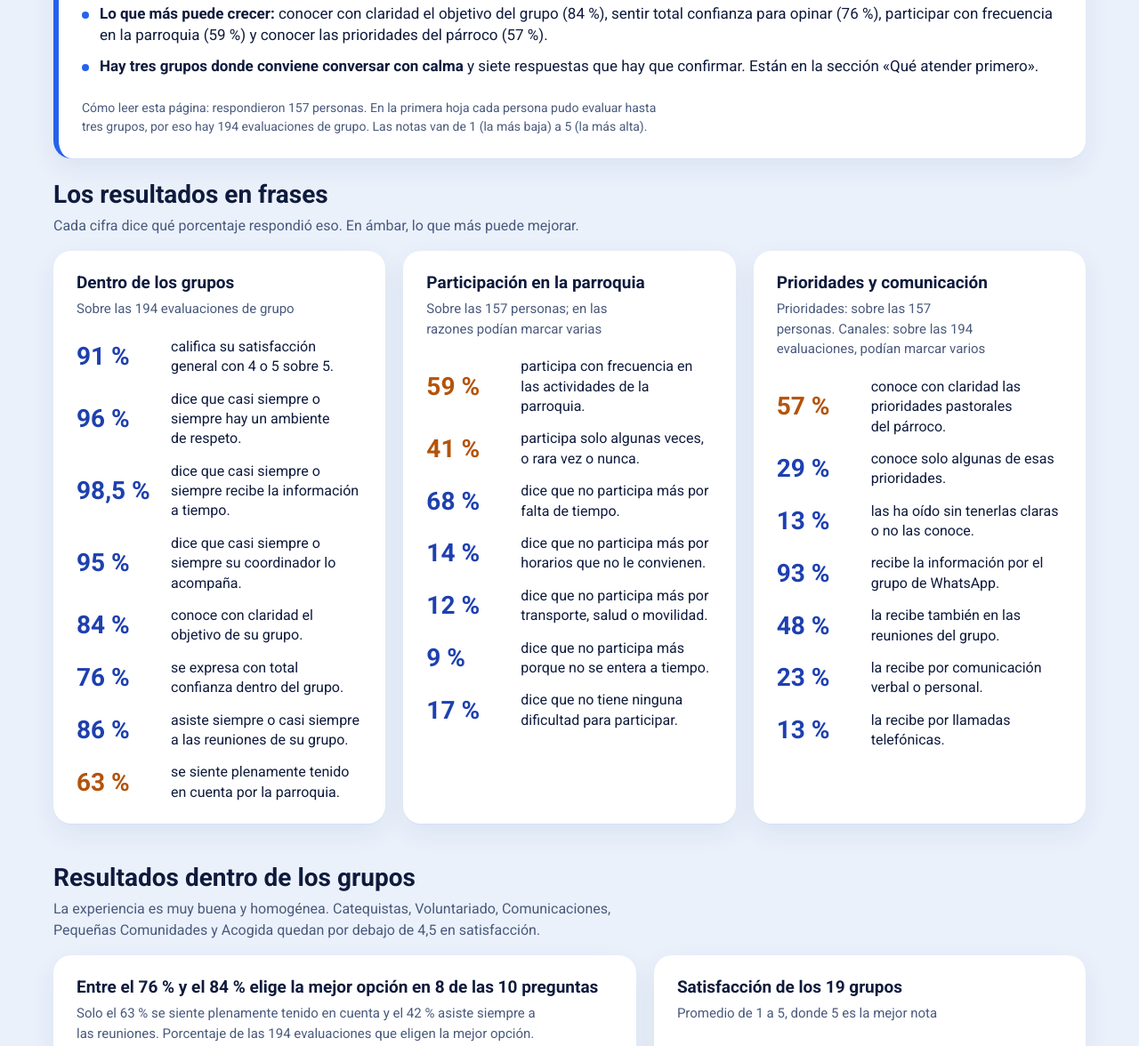
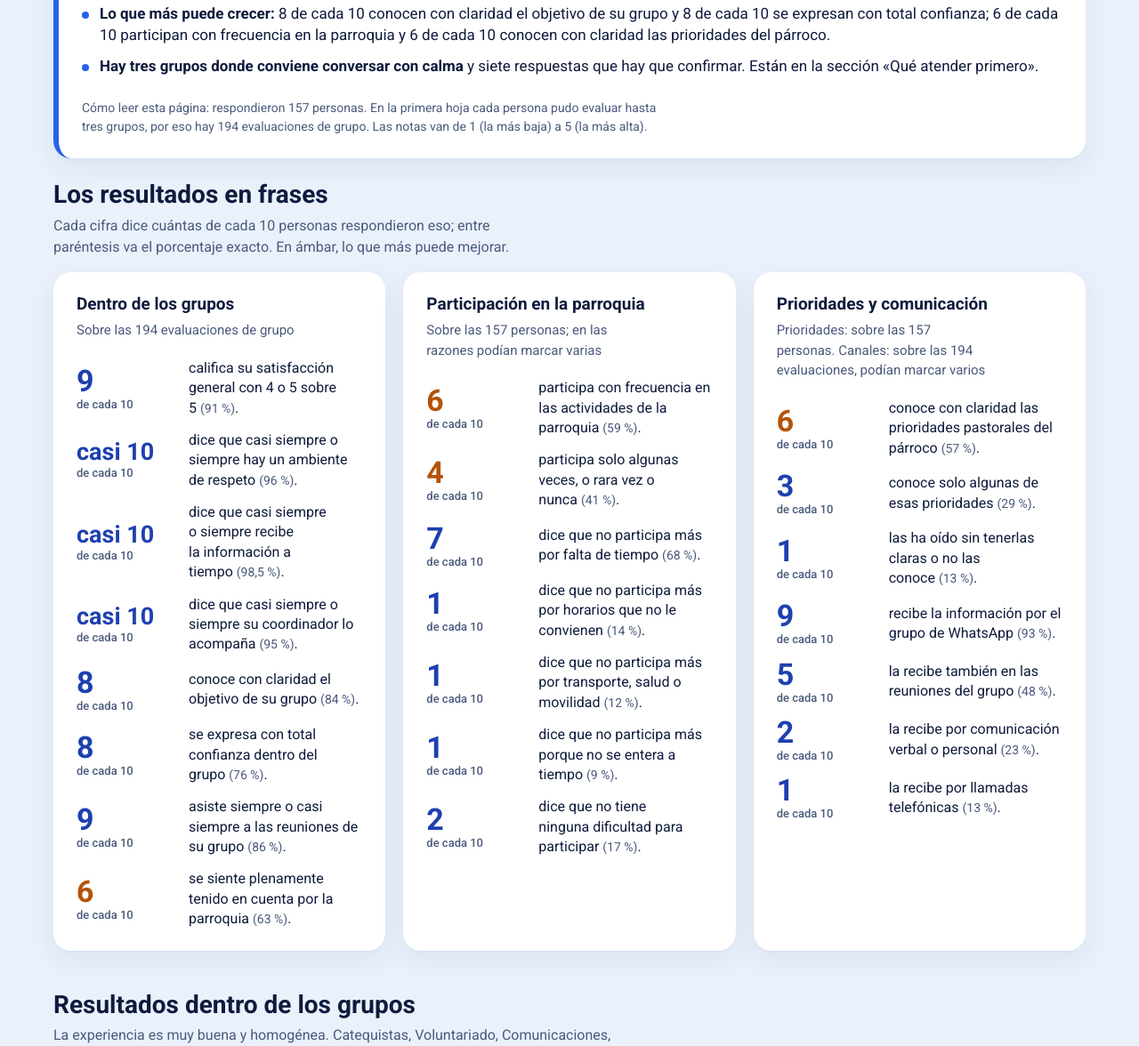
Before and after one commit to isabelpolo92/parroquialosdolores, a plain HTML site: page index.html in a window 1280 px wide. Shown: the part 671-1847 px from the top of the page at 89% size. Drawn offline with Linux system fonts and the light colour scheme.

Commit message:
Update index.html

```diff
--- a/index.html
+++ b/index.html
@@ -150,8 +150,13 @@ tbody tr:last-child td { border-bottom: 0; }
 
 /* Resultados en frases */
 .facts { display: flex; flex-direction: column; gap: 14px; }
-.facts li { display: grid; grid-template-columns: 92px minmax(0, 1fr); gap: 14px; align-items: center; }
-.facts b { font-size: 28px; line-height: 1; font-weight: 700; color: var(--accent-deep); white-space: nowrap; }
+.facts li { display: grid; grid-template-columns: 112px minmax(0, 1fr); gap: 14px; align-items: center; }
+.facts b { display: flex; flex-direction: column; align-items: flex-start; gap: 3px; line-height: 1; font-weight: 700; color: var(--accent-deep); white-space: nowrap; }
+.facts b .n { font-size: 34px; line-height: 1; }
+.facts b .n.sm { font-size: 27px; }
+.facts b .d { font-size: 13px; line-height: 1.1; font-weight: 500; color: var(--muted); }
+.facts .pc { color: var(--muted); font-size: 14px; white-space: nowrap; }
+.plain { margin: 0 0 14px; padding: 14px 16px; border-radius: 14px; background: var(--track); font-size: 15px; line-height: 1.5; color: var(--ink); text-wrap: pretty; }
 .facts p { font-size: 16px; line-height: 1.4; text-wrap: pretty; }
 .facts li.warn b { color: #B45309; }
 
@@ -255,7 +260,7 @@ footer p { max-width: 860px; text-wrap: pretty; }
       <ul>
         <li><strong>Casi todos están satisfechos.</strong> 9 de cada 10 evaluaciones califican su satisfacción general con 4 o 5 sobre 5.</li>
         <li><strong>Lo mejor valorado:</strong> recibir la información a tiempo, el ambiente de respeto y el acompañamiento del coordinador.</li>
-        <li><strong>Lo que más puede crecer:</strong> conocer con claridad el objetivo del grupo (84 %), sentir total confianza para opinar (76 %), participar con frecuencia en la parroquia (59 %) y conocer las prioridades del párroco (57 %).</li>
+        <li><strong>Lo que más puede crecer:</strong> 8 de cada 10 conocen con claridad el objetivo de su grupo y 8 de cada 10 se expresan con total confianza; 6 de cada 10 participan con frecuencia en la parroquia y 6 de cada 10 conocen con claridad las prioridades del párroco.</li>
         <li><strong>Hay tres grupos donde conviene conversar con calma</strong> y siete respuestas que hay que confirmar. Están en la sección «Qué atender primero».</li>
       </ul>
       <p class="note">Cómo leer esta página: respondieron 157 personas. En la primera hoja cada persona pudo evaluar hasta tres grupos, por eso hay 194 evaluaciones de grupo. Las notas van de 1 (la más baja) a 5 (la más alta).</p>
@@ -263,47 +268,47 @@ footer p { max-width: 860px; text-wrap: pretty; }
 
     <div class="sec-head" style="margin-top: 8px">
       <h2>Los resultados en frases</h2>
-      <p>Cada cifra dice qué porcentaje respondió eso. En ámbar, lo que más puede mejorar.</p>
+      <p>Cada cifra dice cuántas de cada 10 personas respondieron eso; entre paréntesis va el porcentaje exacto. En ámbar, lo que más puede mejorar.</p>
     </div>
     <div class="grid g-3">
       <div class="card">
         <h3>Dentro de los grupos</h3>
         <p class="sub">Sobre las 194 evaluaciones de grupo</p>
         <ul class="facts">
-          <li><b class="num">91 %</b><p>califica su satisfacción general con 4 o 5 sobre 5.</p></li>
-          <li><b class="num">96 %</b><p>dice que casi siempre o siempre hay un ambiente de respeto.</p></li>
-          <li><b class="num">98,5 %</b><p>dice que casi siempre o siempre recibe la información a tiempo.</p></li>
-          <li><b class="num">95 %</b><p>dice que casi siempre o siempre su coordinador lo acompaña.</p></li>
-          <li><b class="num">84 %</b><p>conoce con claridad el objetivo de su grupo.</p></li>
-          <li><b class="num">76 %</b><p>se expresa con total confianza dentro del grupo.</p></li>
-          <li><b class="num">86 %</b><p>asiste siempre o casi siempre a las reuniones de su grupo.</p></li>
-          <li class="warn"><b class="num">63 %</b><p>se siente plenamente tenido en cuenta por la parroquia.</p></li>
+          <li><b class="num"><span class="n">9</span><span class="d">de cada 10</span></b><p>califica su satisfacción general con 4 o 5 sobre 5 <span class="pc">(91 %)</span>.</p></li>
+          <li><b class="num"><span class="n sm">casi 10</span><span class="d">de cada 10</span></b><p>dice que casi siempre o siempre hay un ambiente de respeto <span class="pc">(96 %)</span>.</p></li>
+          <li><b class="num"><span class="n sm">casi 10</span><span class="d">de cada 10</span></b><p>dice que casi siempre o siempre recibe la información a tiempo <span class="pc">(98,5 %)</span>.</p></li>
+          <li><b class="num"><span class="n sm">casi 10</span><span class="d">de cada 10</span></b><p>dice que casi siempre o siempre su coordinador lo acompaña <span class="pc">(95 %)</span>.</p></li>
+          <li><b class="num"><span class="n">8</span><span class="d">de cada 10</span></b><p>conoce con claridad el objetivo de su grupo <span class="pc">(84 %)</span>.</p></li>
+          <li><b class="num"><span class="n">8</span><span class="d">de cada 10</span></b><p>se expresa con total confianza dentro del grupo <span class="pc">(76 %)</span>.</p></li>
+          <li><b class="num"><span class="n">9</span><span class="d">de cada 10</span></b><p>asiste siempre o casi siempre a las reuniones de su grupo <span class="pc">(86 %)</span>.</p></li>
+          <li class="warn"><b class="num"><span class="n">6</span><span class="d">de cada 10</span></b><p>se siente plenamente tenido en cuenta por la parroquia <span class="pc">(63 %)</span>.</p></li>
         </ul>
       </div>
       <div class="card">
         <h3>Participación en la parroquia</h3>
         <p class="sub">Sobre las 157 personas; en las razones podían marcar varias</p>
         <ul class="facts">
-          <li class="warn"><b class="num">59 %</b><p>participa con frecuencia en las actividades de la parroquia.</p></li>
-          <li class="warn"><b class="num">41 %</b><p>participa solo algunas veces, o rara vez o nunca.</p></li>
-          <li><b class="num">68 %</b><p>dice que no participa más por falta de tiempo.</p></li>
-          <li><b class="num">14 %</b><p>dice que no participa más por horarios que no le convienen.</p></li>
-          <li><b class="num">12 %</b><p>dice que no participa más por transporte, salud o movilidad.</p></li>
-          <li><b class="num">9 %</b><p>dice que no participa más porque no se entera a tiempo.</p></li>
-          <li><b class="num">17 %</b><p>dice que no tiene ninguna dificultad para participar.</p></li>
+          <li class="warn"><b class="num"><span class="n">6</span><span class="d">de cada 10</span></b><p>participa con frecuencia en las actividades de la parroquia <span class="pc">(59 %)</span>.</p></li>
+          <li class="warn"><b class="num"><span class="n">4</span><span class="d">de cada 10</span></b><p>participa solo algunas veces, o rara vez o nunca <span class="pc">(41 %)</span>.</p></li>
+          <li><b class="num"><span class="n">7</span><span class="d">de cada 10</span></b><p>dice que no participa más por falta de tiempo <span class="pc">(68 %)</span>.</p></li>
+          <li><b class="num"><span class="n">1</span><span class="d">de cada 10</span></b><p>dice que no participa más por horarios que no le convienen <span class="pc">(14 %)</span>.</p></li>
+          <li><b class="num"><span class="n">1</span><span class="d">de cada 10</span></b><p>dice que no participa más por transporte, salud o movilidad <span class="pc">(12 %)</span>.</p></li>
+          <li><b class="num"><span class="n">1</span><span class="d">de cada 10</span></b><p>dice que no participa más porque no se entera a tiempo <span class="pc">(9 %)</span>.</p></li>
+          <li><b class="num"><span class="n">2</span><span class="d">de cada 10</span></b><p>dice que no tiene ninguna dificultad para participar <span class="pc">(17 %)</span>.</p></li>
         </ul>
       </div>
       <div class="card">
         <h3>Prioridades y comunicación</h3>
         <p class="sub">Prioridades: sobre las 157 personas. Canales: sobre las 194 evaluaciones, podían marcar varios</p>
         <ul class="facts">
-          <li class="warn"><b class="num">57 %</b><p>conoce con claridad las prioridades pastorales del párroco.</p></li>
-          <li><b class="num">29 %</b><p>conoce solo algunas de esas prioridades.</p></li>
-          <li><b class="num">13 %</b><p>las ha oído sin tenerlas claras o no las conoce.</p></li>
-          <li><b class="num">93 %</b><p>recibe la información por el grupo de WhatsApp.</p></li>
-          <li><b class="num">48 %</b><p>la recibe también en las reuniones del grupo.</p></li>
-          <li><b class="num">23 %</b><p>la recibe por comunicación verbal o personal.</p></li>
-          <li><b class="num">13 %</b><p>la recibe por llamadas telefónicas.</p></li>
+          <li class="warn"><b class="num"><span class="n">6</span><span class="d">de cada 10</span></b><p>conoce con claridad las prioridades pastorales del párroco <span class="pc">(57 %)</span>.</p></li>
+          <li><b class="num"><span class="n">3</span><span class="d">de cada 10</span></b><p>conoce solo algunas de esas prioridades <span class="pc">(29 %)</span>.</p></li>
+          <li><b class="num"><span class="n">1</span><span class="d">de cada 10</span></b><p>las ha oído sin tenerlas claras o no las conoce <span class="pc">(13 %)</span>.</p></li>
+          <li><b class="num"><span class="n">9</span><span class="d">de cada 10</span></b><p>recibe la información por el grupo de WhatsApp <span class="pc">(93 %)</span>.</p></li>
+          <li><b class="num"><span class="n">5</span><span class="d">de cada 10</span></b><p>la recibe también en las reuniones del grupo <span class="pc">(48 %)</span>.</p></li>
+          <li><b class="num"><span class="n">2</span><span class="d">de cada 10</span></b><p>la recibe por comunicación verbal o personal <span class="pc">(23 %)</span>.</p></li>
+          <li><b class="num"><span class="n">1</span><span class="d">de cada 10</span></b><p>la recibe por llamadas telefónicas <span class="pc">(13 %)</span>.</p></li>
         </ul>
       </div>
     </div>
@@ -317,13 +322,14 @@ footer p { max-width: 860px; text-wrap: pretty; }
     <div class="grid g-2">
       <div class="card">
         <h3>Entre el 76 % y el 84 % elige la mejor opción en 8 de las 10 preguntas</h3>
-        <p class="sub">Solo el 63 % se siente plenamente tenido en cuenta y el 42 % asiste siempre a las reuniones. Porcentaje de las 194 evaluaciones que eligen la mejor opción.</p>
+        <p class="sub">Solo 6 de cada 10 se sienten plenamente tenidos en cuenta (63 %) y solo 4 de cada 10 asisten siempre a las reuniones (42 %). Porcentaje de las 194 evaluaciones que eligen la mejor opción.</p>
         <ul class="rows" id="preguntas" style="--lw: 230px"></ul>
         <p class="note">En ámbar, las preguntas con menos del 70 % en la mejor opción.</p>
       </div>
       <div class="card">
         <h3>Satisfacción de los 19 grupos</h3>
         <p class="sub">Promedio de 1 a 5, donde 5 es la mejor nota</p>
+        <p class="plain"><strong>En palabras simples:</strong> de los 10 grupos con 8 o más respuestas, 6 de cada 10 tienen una satisfacción de 4,5 o más; 3 de cada 10 están entre 4,3 y 4,5; y 1 de cada 10 (Catequistas) llega a 4,0. Ninguno está por debajo de 4.</p>
         <p class="stack-title">Grupos con 8 o más respuestas</p>
         <ul class="rows" id="grupos" style="--lw: 160px"></ul>
         <p class="stack-title" style="margin-top: 24px">Grupos con menos de 8 respuestas</p>
@@ -359,7 +365,7 @@ footer p { max-width: 860px; text-wrap: pretty; }
     </div>
     <div class="grid g-2e">
       <div class="card">
-        <h3>Cómo reciben la información: el 93 % por WhatsApp</h3>
+        <h3>Cómo reciben la información: 9 de cada 10 por WhatsApp (93 %)</h3>
         <p class="sub">Porcentaje de las 194 evaluaciones; podían marcar varios canales</p>
         <ul class="rows" id="canales" style="--lw: 190px"></ul>
       </div>
@@ -382,7 +388,7 @@ footer p { max-width: 860px; text-wrap: pretty; }
     </div>
     <div class="grid g-2e">
       <div class="card">
-        <h3>Por qué no participan más: el 68 % dice que es falta de tiempo</h3>
+        <h3>Por qué no participan más: 7 de cada 10 dicen que es falta de tiempo (68 %)</h3>
         <p class="sub">Porcentaje de las 157 personas; podían marcar varias razones</p>
         <ul class="rows" id="razones" style="--lw: 190px"></ul>
         <p class="note">En gris, quienes dicen no tener dificultades. Otras razones, como la falta de motivación o no tener claro el propósito, suman 3 % o menos cada una.</p>
```
